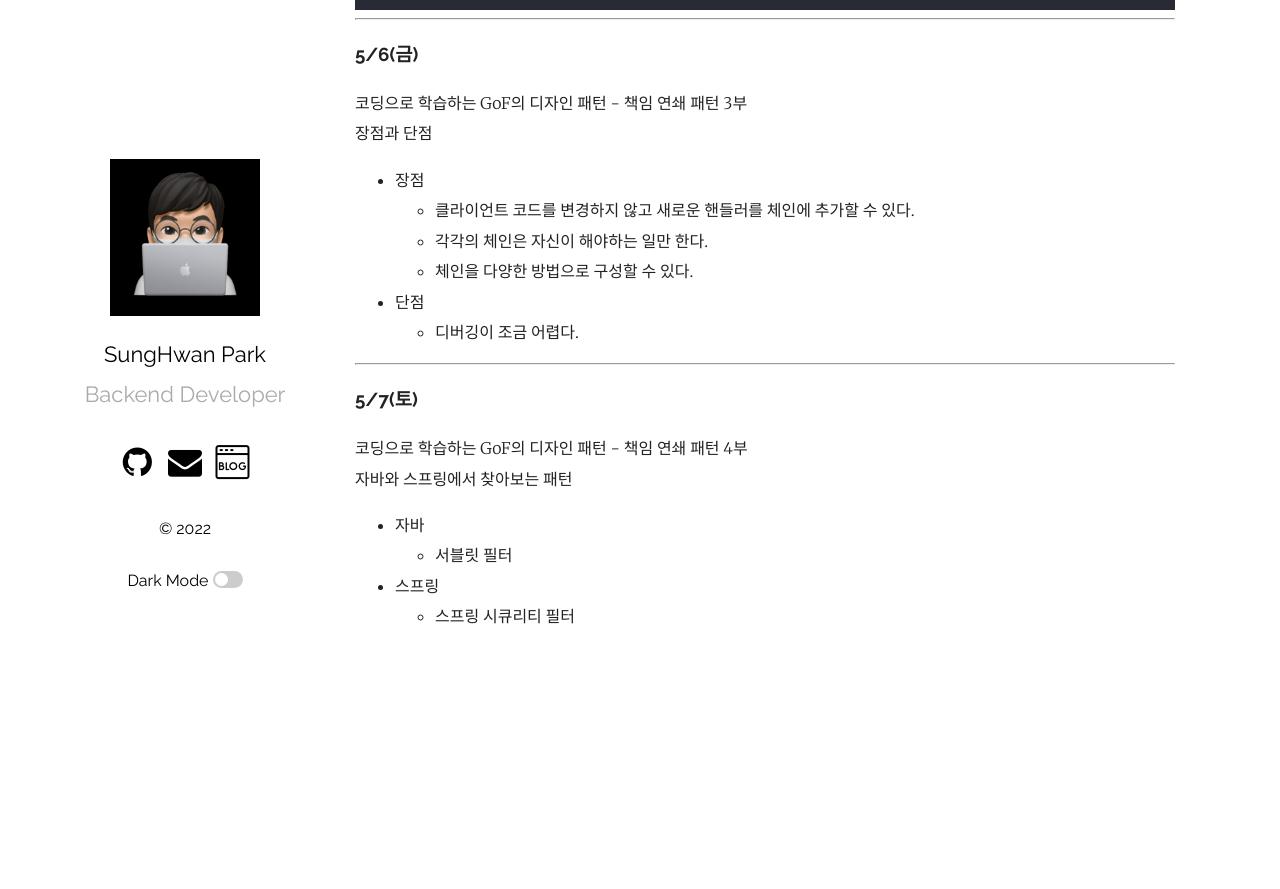
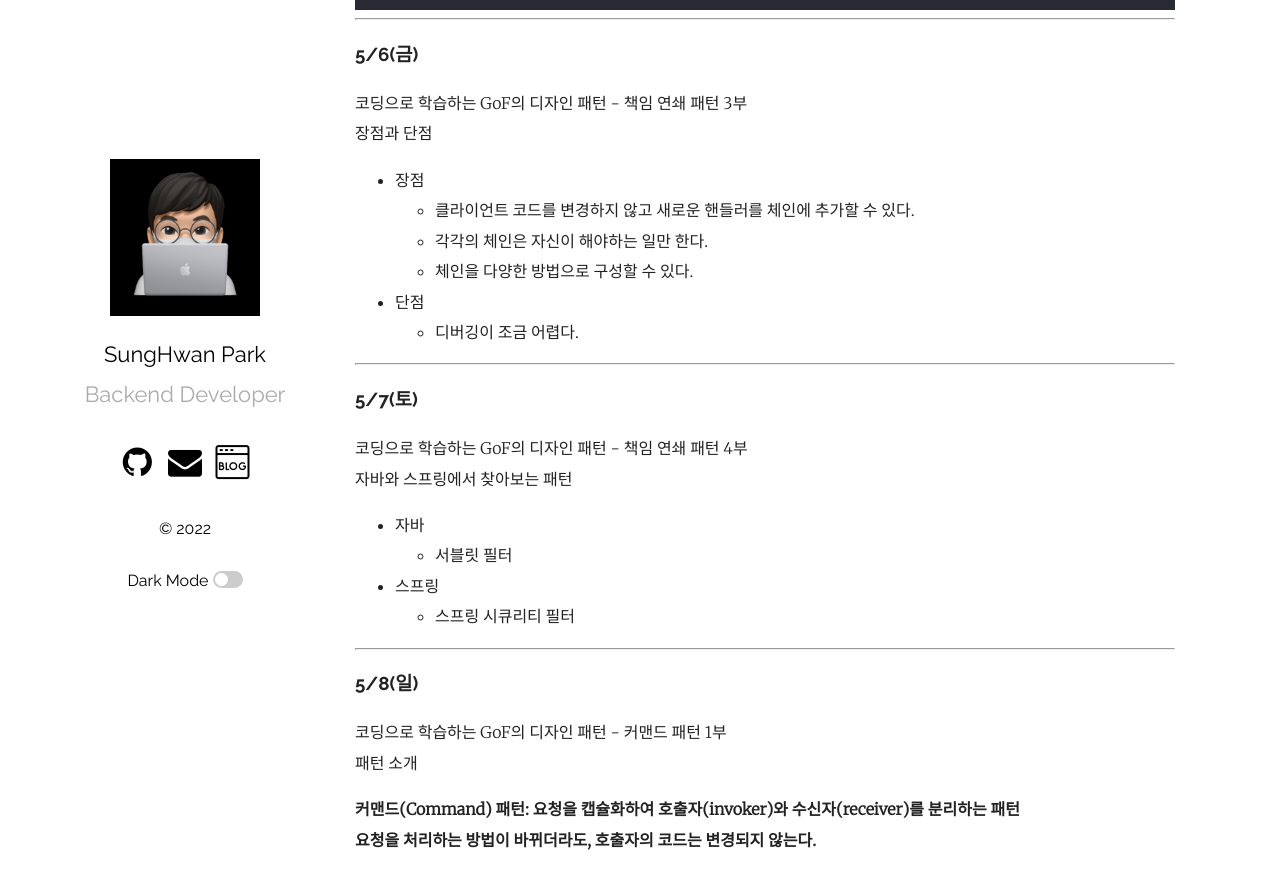
Before and after one commit to mrpark219/TIL, a Jekyll site: the page built from _posts/2022-05-01-5월TIL.markdown, in a window 1280 px wide and 900 px high, scrolled down 4036 px. Shown: the top 889 px of the window. Built offline with Jekyll 4.4.1, drawn with Linux system fonts in a browser that asks for light colours; comment, search, counter and statistics services are not loaded; before the commit the page ends 4713 px from its top, so only the background shows below that.

Commit message:
feat: 2022-05-08 TIL 추가

```diff
--- a/_posts/2022-05-01-5월TIL.markdown
+++ b/_posts/2022-05-01-5월TIL.markdown
@@ -212,3 +212,13 @@ public class Client {
     -   서블릿 필터
 -   스프링
     -   스프링 시큐리티 필터
+
+---
+
+### 5/8(일)
+
+코딩으로 학습하는 GoF의 디자인 패턴 - 커맨드 패턴 1부<br/>
+패턴 소개
+
+**커맨드(Command) 패턴: 요청을 캡슐화하여 호출자(invoker)와 수신자(receiver)를 분리하는 패턴<br/>
+요청을 처리하는 방법이 바뀌더라도, 호출자의 코드는 변경되지 않는다.**
```
